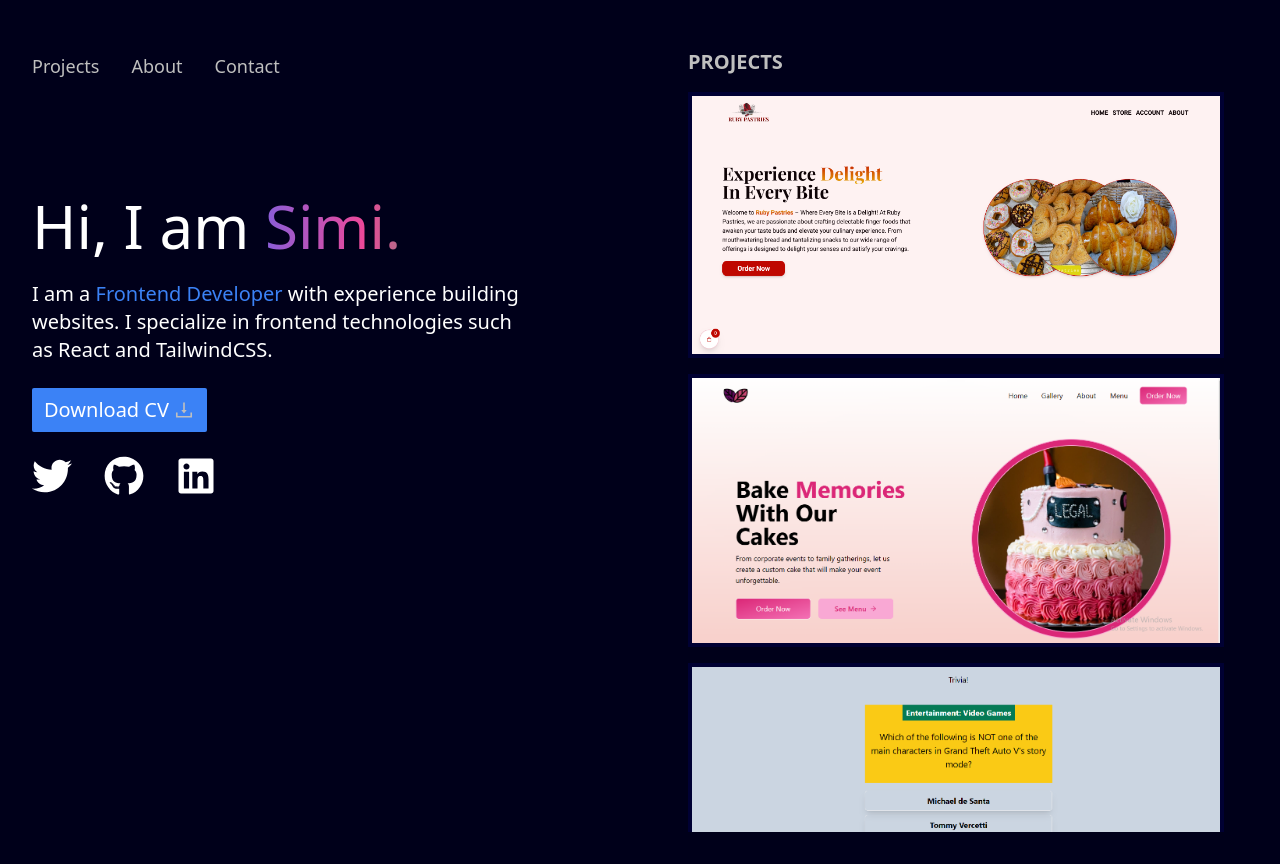
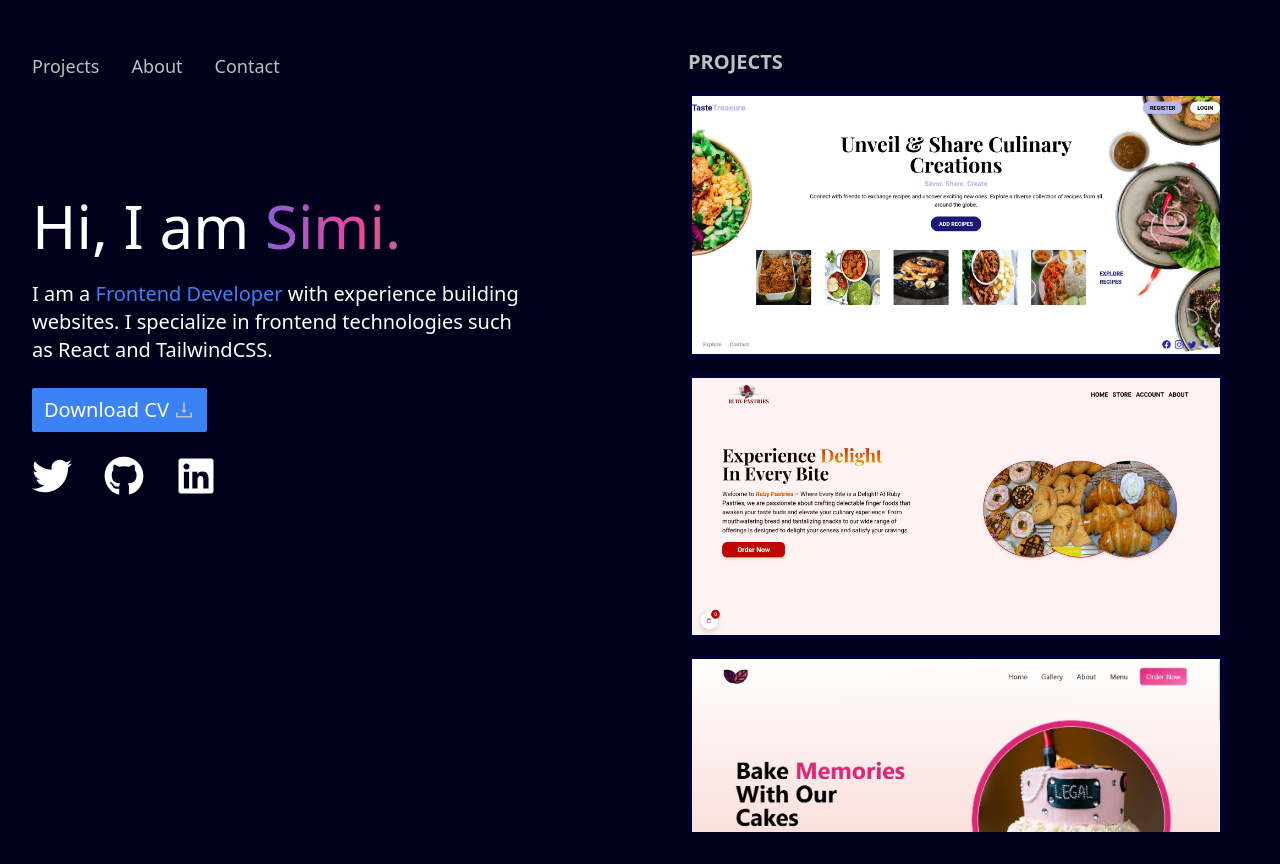
Before and after one commit to Hillaryd97/portfolio, a React (Vite) app: page / in a window 1280 px wide. Built offline with nearby package versions, Linux system fonts and the light colour scheme.

Commit message:
new project added

```diff
--- a/src/components/ProjectItem.jsx
+++ b/src/components/ProjectItem.jsx
@@ -12,7 +12,7 @@ const ProjectItem = ({
 }) => {
   return (
     <motion.div
-      className="group relative flex flex-col space-y-2 mb-4 bg-dark-blue text-white text-left p-1"
+      className="group relative flex flex-col space-4-2 mb-4 bg-dark-blue text-white text-left p-1"
       whileHover={{ scale: 1.02 }}
       whileTap={{ scale: 0.9 }}
       transition={{ type: "spring", stiffness: 400, damping: 17 }}
--- a/src/components/Projects.jsx
+++ b/src/components/Projects.jsx
@@ -1,6 +1,6 @@
 import ProjectItem from "./ProjectItem";
 import rev320 from "./assets/rev320.png";
-import todo from "./assets/todo.png";
+import tasteTreasure from "./assets/Taste-Treasure.png";
 import quiz from "./assets/quiz.png";
 import rubyPastries from "./assets/Ruby-Pastries.png";
 
@@ -10,6 +10,16 @@ const Projects = () => {
       <h2 className="text-light-gray text-xl font-bold py-4 text-left">
         PROJECTS
       </h2>
+      <ProjectItem
+        preview={tasteTreasure}
+        projectName={"Taste Treasure"}
+        techStack={"REACT + TAILWINDCSS + SUPABASE"}
+        description={
+          "TasteTreasure is a vibrant online culinary community where food lovers unite to explore a world of mouthwatering recipes. With a passion for cooking and a love for great flavors, TasteTreasure invites users to share, discover, and savor a diverse array of recipes from around the globe."
+        }
+        link={"https://taste-treasure.vercel.app/"}
+        codeLink={"https://github.com/Hillaryd97/taste-teasure"}
+      />
       <ProjectItem
         preview={rubyPastries}
         projectName={"Ruby Pastries "}
@@ -30,6 +40,7 @@ const Projects = () => {
         link={"https://rev360-cakes.vercel.app/"}
         codeLink={"https://github.com/Hillaryd97/rev360-cakes"}
       />
+
       {/* <ProjectItem
         preview={todo}
         projectName={"Todo List"}
@@ -40,14 +51,14 @@ const Projects = () => {
         link={"http://todo-list-eta-one.vercel.app/"}
         codeLink={"https://github.com/Hillaryd97/todo-list"}
       /> */}
-      <ProjectItem
+      {/* <ProjectItem
         preview={quiz}
         projectName={"Quizlly"}
         techStack={"HTML + TAILWINDCSS + JAVASCRIPT"}
         description={"A quiz application powered by TriviaDB API."}
         link={"https://quiz-app-hillaryd97.vercel.app/"}
         codeLink={"https://github.com/Hillaryd97/quiz-app"}
-      />
+      /> */}
       {/* <ProjectItem
         projectName={"Rev 3:20c"}
         techStack={"REACT + TAILWINDCSS + FRAMER MOTION"}
```
Also changed, not shown: src/components/assets/Taste-Treasure.png (added).
